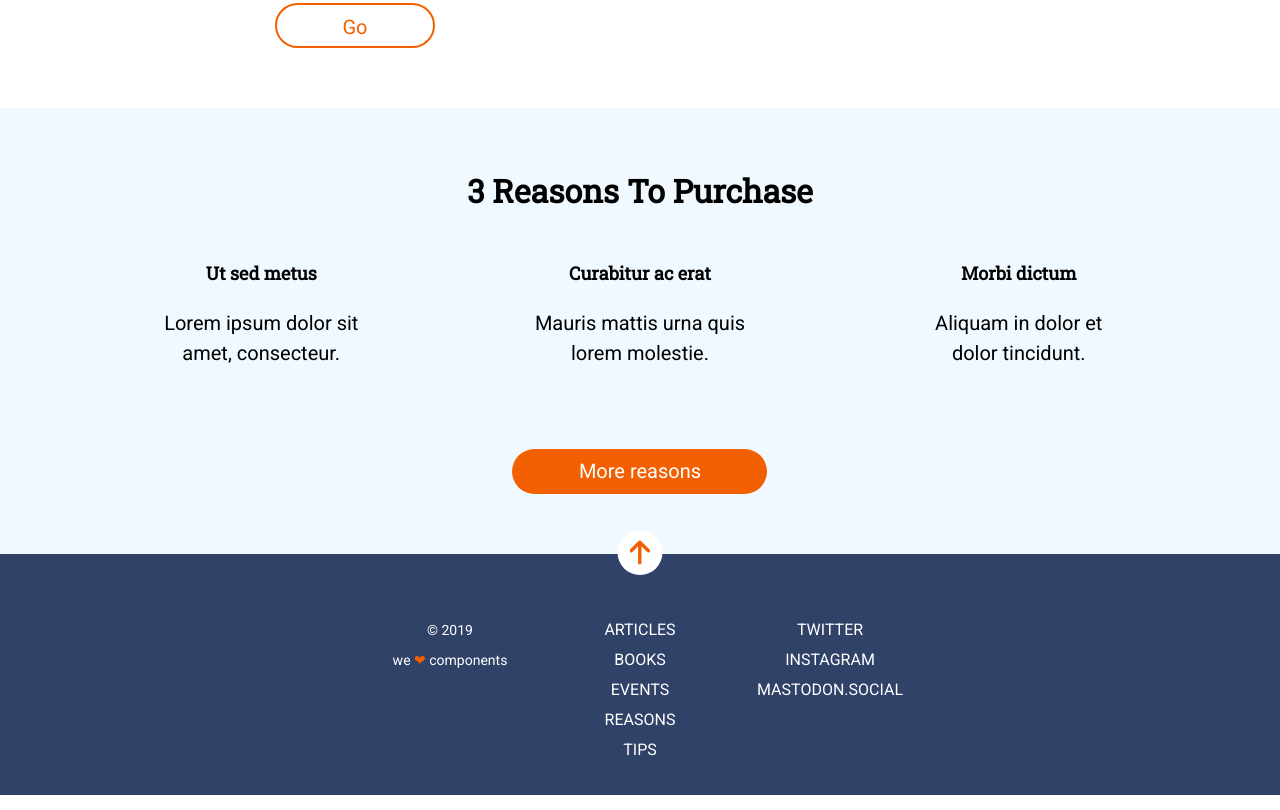
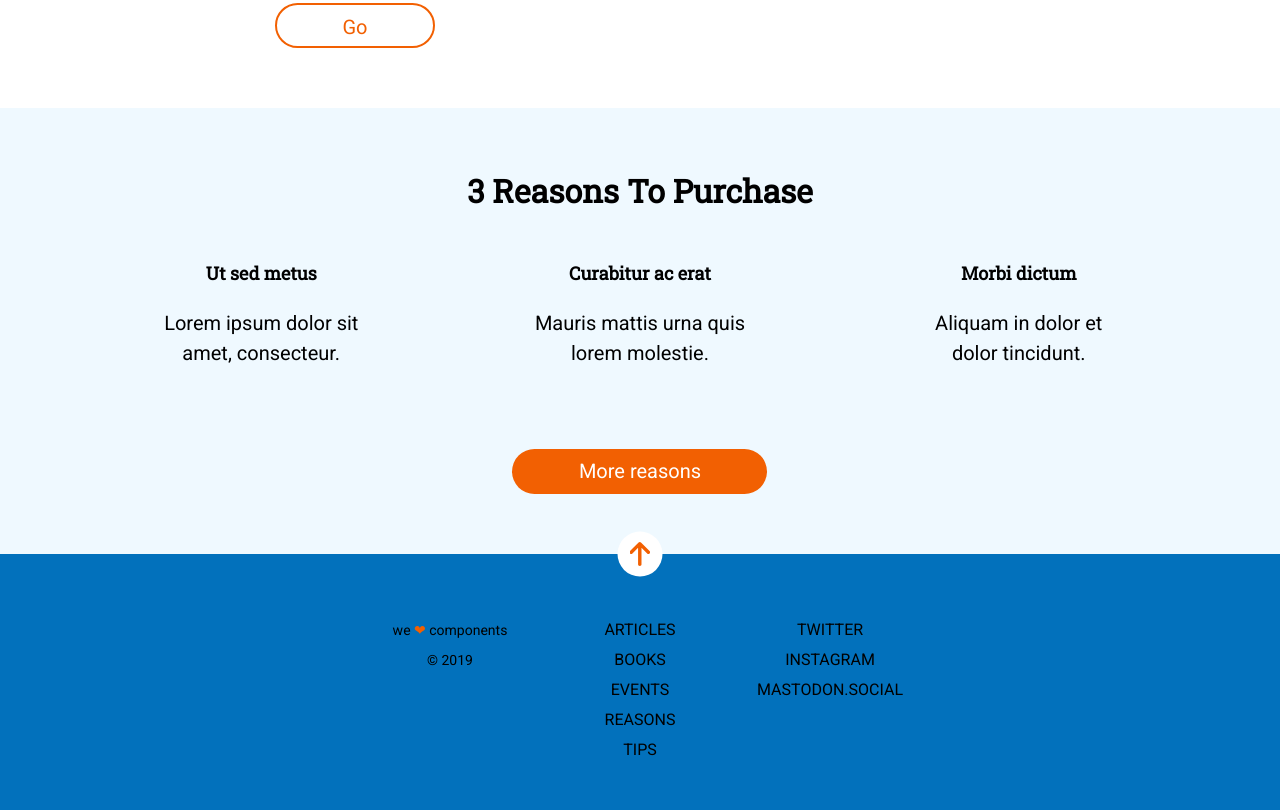
Before and after one commit to Adalab/f-m1-evaluacion-final-superanika, a website: page docs/index.html in a window 1280 px wide. Shown: the part 1052-1862 px from the top of the page. Drawn offline with nearby package versions, Linux system fonts and the light colour scheme; files that its build step writes are made by us from their sources.

Commit message:
evaluation changes

```diff
--- a/_src/assets/scss/core/_variables.scss
+++ b/_src/assets/scss/core/_variables.scss
@@ -4,3 +4,4 @@ $color-lightblue: #8ccbea;
 $color-blue: #0271bc;
 $color-darkblue: #304268;
 $color-superlightblue: #eff9ff;
+$color-black: black;
--- a/_src/assets/scss/core/mixin.scss
+++ b/_src/assets/scss/core/mixin.scss
@@ -22,7 +22,7 @@
 @mixin link-style {
     font-family: "Roboto", sans-serif;
     font-size: 16px;
-    color: $color-white;
+    color: $color-black;
     text-transform: uppercase;
     text-align: center;
     line-height: 30px;
@@ -32,6 +32,6 @@
     font-family: "Roboto", sans-serif;
     font-size: 14px;
     line-height: 30px;
-    color: $color-white;
+    color: $color-black;
     text-align: center;
 }
--- a/_src/assets/scss/layouts/_footer.scss
+++ b/_src/assets/scss/layouts/_footer.scss
@@ -8,9 +8,9 @@
     border-radius: 50%;
     margin: 0;
     position: relative;
-    top: -24px;
+    top: 0;
     left: 50%;
-    transform: translateX(-50%);
+    transform: translate(-50%, -50%);
     &:hover {
         animation-name: up;
         animation-duration: 1.5s;
@@ -28,7 +28,7 @@
   }
 .footer_wrapper {
     width: 100vw;
-    background-color: $color-darkblue;
+    background-color: $color-blue;
     display: flex;
     flex-direction: column;
     justify-content: center;
@@ -60,22 +60,28 @@
     }
 }
 .footer_menu {
-    margin-bottom: 30px;
+    margin-bottom: 45px;
 }
 .copy {
     @include footer-text();
-    margin: 30px 0 0 0;
+    margin: 0;
+    order: 2;
     @media all and (min-width: 768px) {
         margin: 0;
     }
 }
 .claim {
     @include footer-text();
-    margin: 0 0 45px 0;
+    margin: 0;
 }
 .heart {
     font-size: 14px;
     color: $color-orange;
+}
+.footer_text {
+    display: flex;
+    flex-direction: column;
+    margin-bottom: 45px;
 }
 @media all and (min-width: 768px) {
     .footer_nav {
@@ -89,4 +95,7 @@
             grid-row: 1/1;
             margin-top: 16px;
     }
+    .components {
+        color: $color-orange;
+    }
 }
```
Also changed, not shown: _src/assets/scss/layouts/_content.scss (+5 -5 lines), _src/templates/partials/_footer.html (+1 -1 lines).
